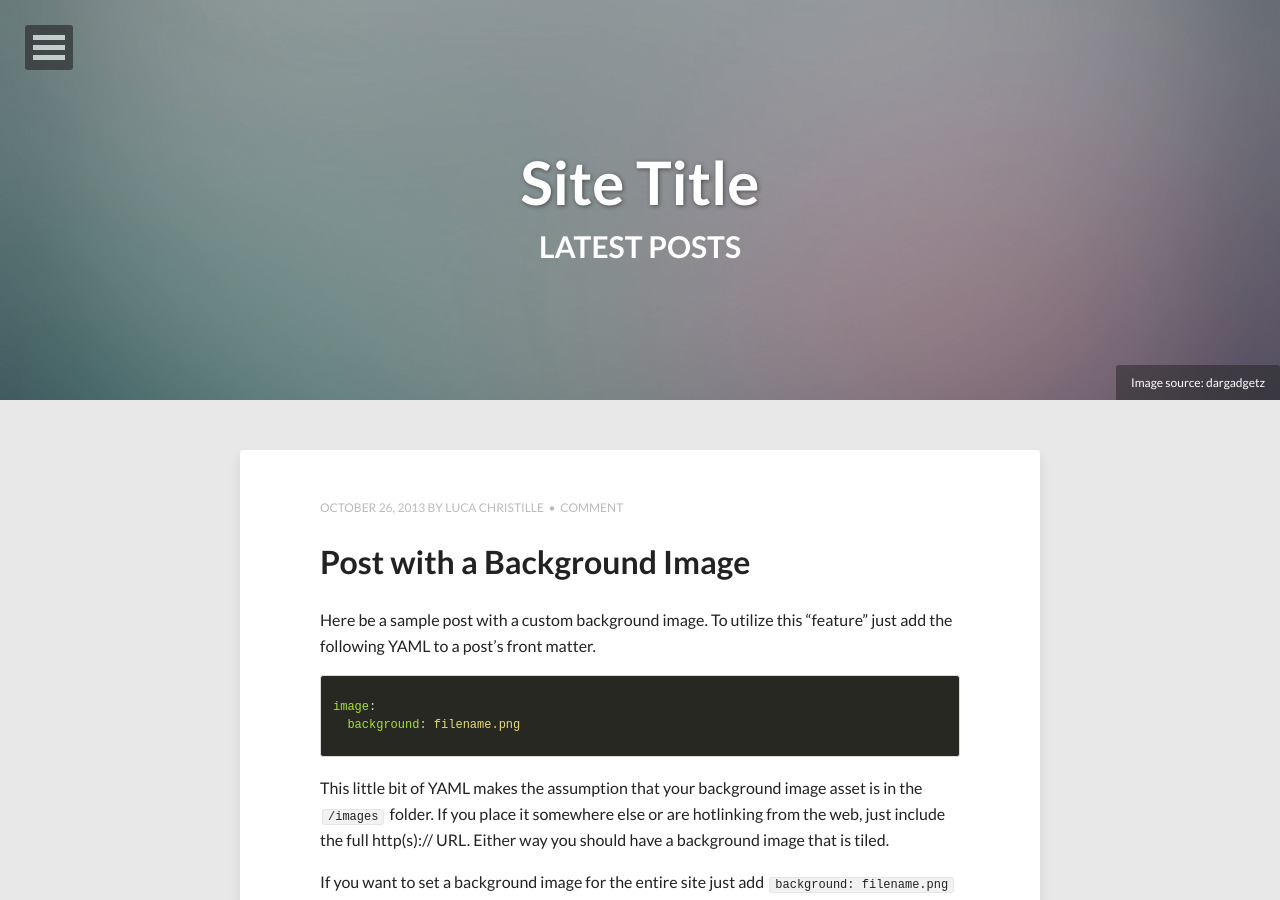
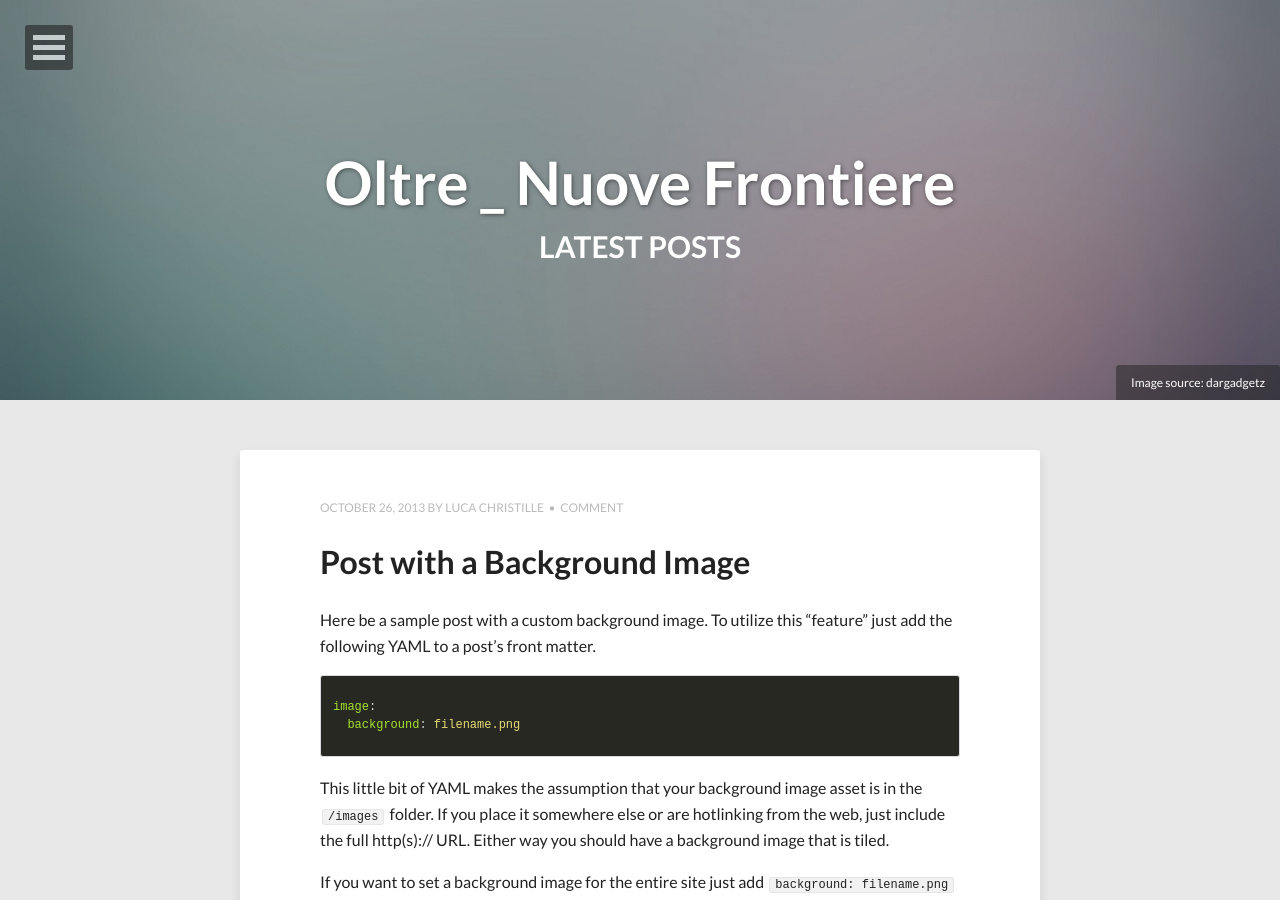
Before and after one commit to lucachristille/blog, a Jekyll site: the page built from index.html, in a window 1280 px wide and 900 px high. Built offline with Jekyll 4.4.1, drawn with Linux system fonts in a browser that asks for light colours; nearby versions of some CDN libraries; the list of posts is cut into pages by our own code; part of the change alters nothing that is shown.

```diff
--- a/_config.yml
+++ b/_config.yml
@@ -1,6 +1,6 @@
-title:            Site Title
-description:      Describe your website here.
-disqus_shortname: shortname
+title:            Oltre _ Nuove Frontiere
+description:      Nuove vie per andare verso l’Alt(r)o
+disqus_shortname: lucachristille
 # Your site's domain goes here. When working locally use localhost server leave blank
 # PS. If you set this wrong stylesheets and scripts won't load and most links will break.
 # PPS. If you leave it blank for local testing home links won't work, they'll be fine for live domains though.
@@ -27,9 +27,6 @@ bing_verify:
 links:
   - title: Theme Setup
     url: /theme-setup
-  - title: External Link
-    url: http://mademistakes.com
-    external: false
 
 # http://en.wikipedia.org/wiki/List_of_tz_database_time_zones
 timezone:    Europe/Rome
```
